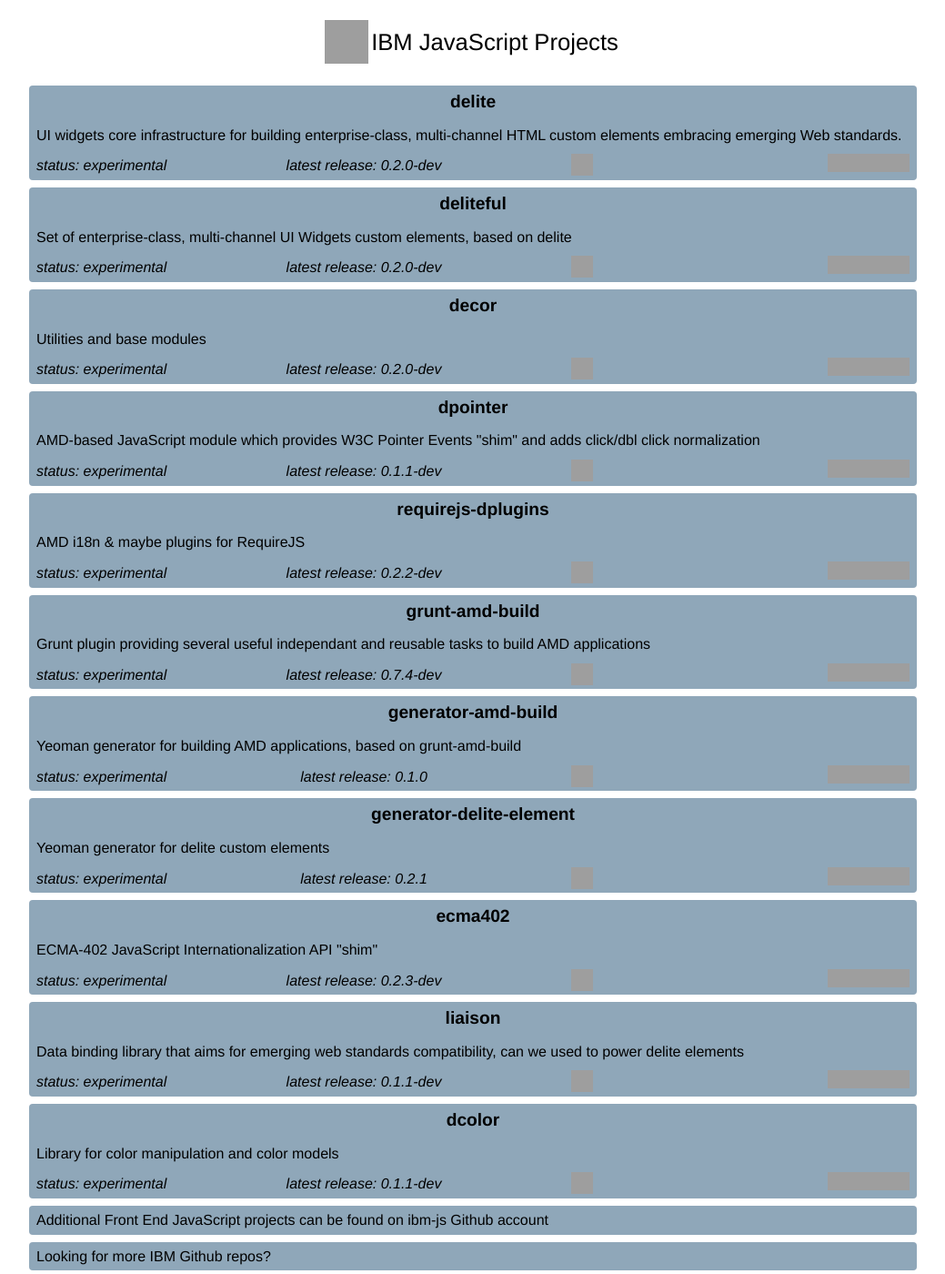
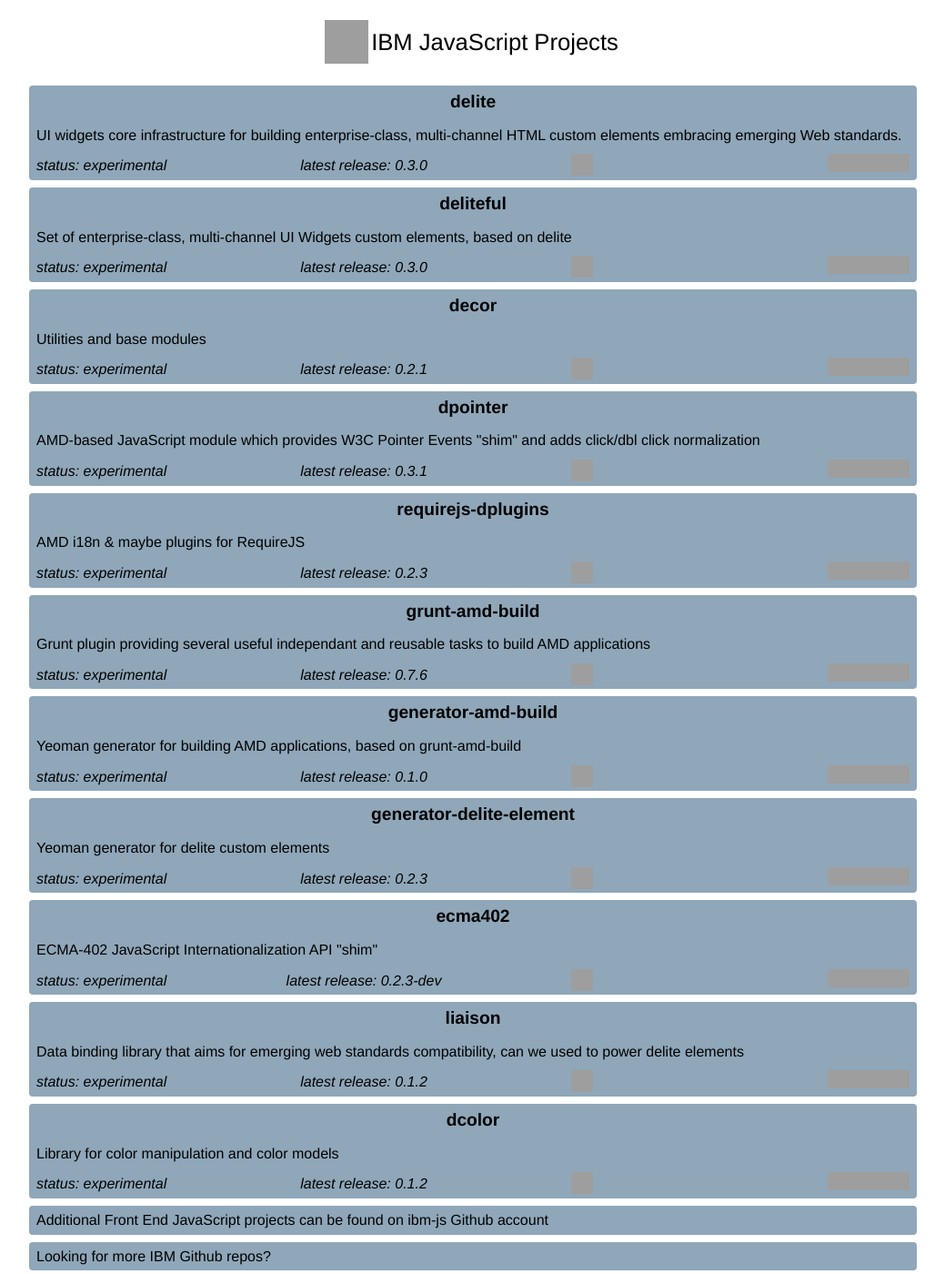
Before and after one commit to ibm-js/ibm-js.github.io, a Jekyll site: the page built from index.html, in a window 1280 px wide and 1400 px high, cut to the strip 0-1400 px from the top of the window. Shown: the whole strip at 91% size, without its empty margins (120-1159 px from the left). Built offline with Jekyll 4.4.1, drawn with Linux system fonts in a browser that asks for light colours; Markdown is read by kramdown in place of the engine named in the settings; grey boxes are pictures that could not be loaded.

Commit message:
update projects list and decor library

```diff
--- a/_data/projects.yml
+++ b/_data/projects.yml
@@ -2,42 +2,42 @@
   -
     name: "delite"
     description: "UI widgets core infrastructure for building enterprise-class, multi-channel HTML custom elements embracing emerging Web standards. "
-    release: "0.2.0-dev"
+    release: "0.3.0"
     url: "http://ibm-js.github.io/delite"
     travis: "https://travis-ci.org/ibm-js/delite"
     status: "experimental"
   -
     name: "deliteful"
     description: "Set of enterprise-class, multi-channel UI Widgets custom elements, based on delite"
-    release: "0.2.0-dev"
+    release: "0.3.0"
     url: "http://ibm-js.github.io/deliteful"
     travis: "https://travis-ci.org/ibm-js/deliteful"
     status: "experimental"
   -
     name: "decor"
     description: "Utilities and base modules"
-    release: "0.2.0-dev"
+    release: "0.2.1"
     url: "http://ibm-js.github.io/decor"
     travis: "https://travis-ci.org/ibm-js/decor"
     status: "experimental"
   -
     name: "dpointer"
     description: "AMD-based JavaScript module which provides W3C Pointer Events \"shim\" and adds click/dbl click normalization"
-    release: "0.1.1-dev"
+    release: "0.3.1"
     url: "http://github.com/ibm-js/dpointer"
     travis: "https://travis-ci.org/ibm-js/dpointer"
     status: "experimental"
   -
     name: "requirejs-dplugins"
     description: "AMD i18n & maybe plugins for RequireJS"
-    release: "0.2.2-dev"
+    release: "0.2.3"
     url: "http://github.com/ibm-js/requirejs-dplugins"
     travis: "https://travis-ci.org/ibm-js/requirejs-dplugins"
     status: "experimental"
   -
     name: "grunt-amd-build"
     description: "Grunt plugin providing several useful independant and reusable tasks to build AMD applications"
-    release: "0.7.4-dev"
+    release: "0.7.6"
     url: "http://github.com/ibm-js/grunt-amd-build"
     travis: "https://travis-ci.org/ibm-js/grunt-amd-build"
     status: "experimental"
@@ -51,7 +51,7 @@
   -
     name: "generator-delite-element"
     description: "Yeoman generator for delite custom elements"
-    release: "0.2.1"
+    release: "0.2.3"
     url: "http://github.com/ibm-js/generator-delite-element"
     travis: "https://travis-ci.org/ibm-js/generator-delite-element"
     status: "experimental"
@@ -65,14 +65,14 @@
   -
     name: "liaison"
     description: "Data binding library that aims for emerging web standards compatibility, can we used to power delite elements"
-    release: "0.1.1-dev"
+    release: "0.1.2"
     url: "http://ibm-js.github.io/liaison"
     travis: "https://travis-ci.org/ibm-js/liaison"
     status: "experimental"
   -
     name: "dcolor"
     description: "Library for color manipulation and color models"
-    release: "0.1.1-dev"
+    release: "0.1.2"
     url: "http://github.com/ibm-js/dcolor"
     travis: "https://travis-ci.org/ibm-js/dcolor"
     status: "experimental"
```
